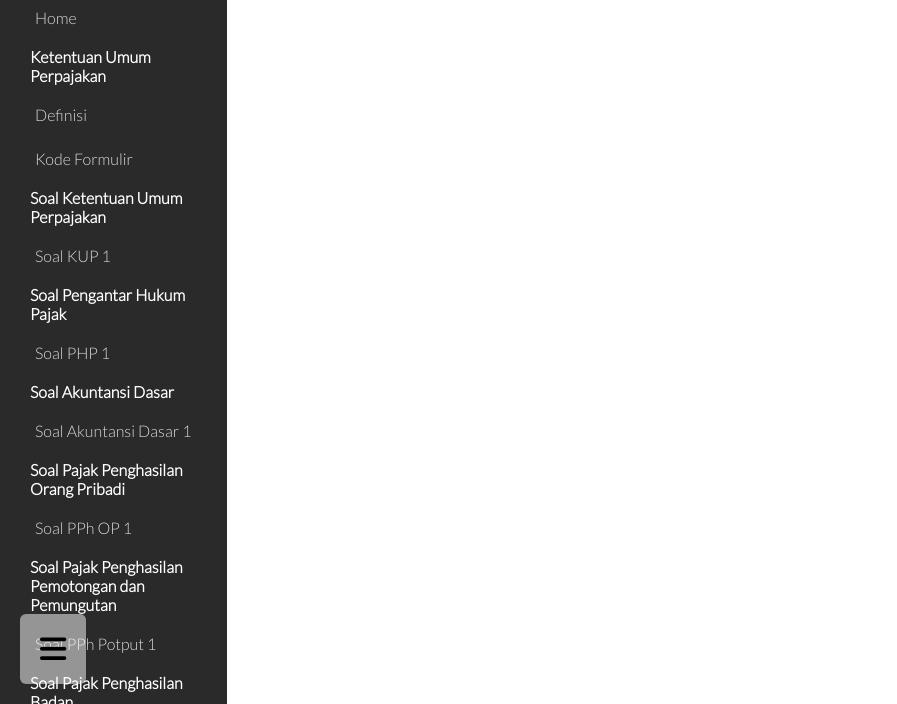
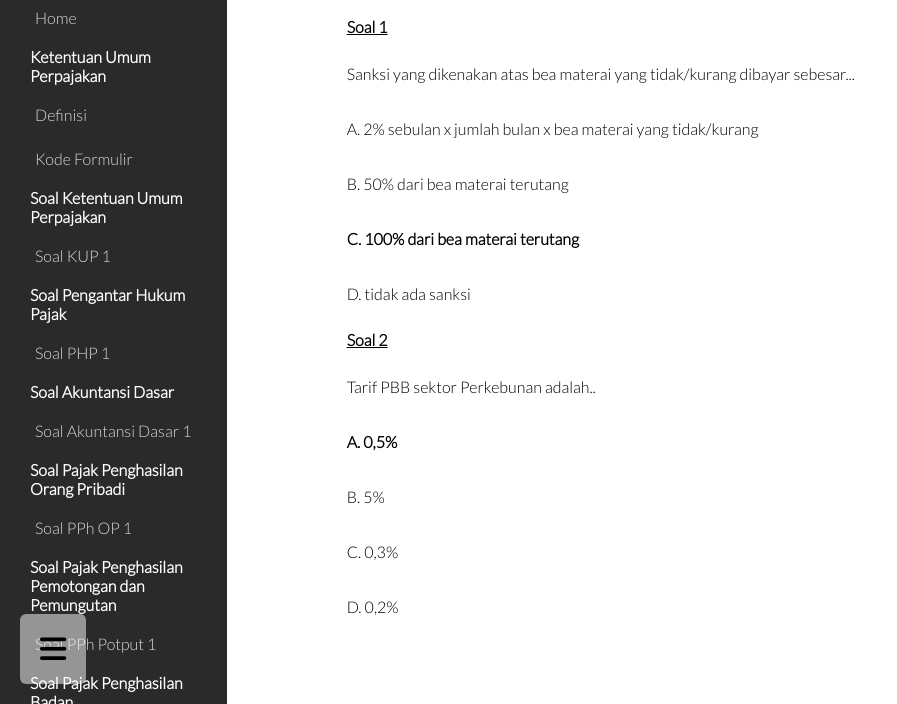
Before and after one commit to ciptakelvin/pajak.sarangkoding.id, a plain HTML site: page soal-pbbdanbm-1.html in a window 1280 px wide. Shown: the part 96-800 px from the top of the page, without its empty margins (0-897 px from the left). Drawn offline with nearby package versions, Linux system fonts and the light colour scheme.

Commit message:
update soal

```diff
--- a/pajak.css
+++ b/pajak.css
@@ -17,7 +17,7 @@ p{
 .flex-page>.sidebar{
     flex: 2;
     background-color: #2a2a2a;
-    padding: 60px 20px 200px 20px;
+    padding: 60px 20px 150px 20px;
     min-height: 100vh;
 }
 .sideCategory{
--- a/soal-pbbdanbm-1.html
+++ b/soal-pbbdanbm-1.html
@@ -18,6 +18,21 @@
         <div class="content">
             <h1 id="contentTitle">Soal Latihan</h1>
             <div id="contentHTML">
+                <u><b>Soal 1</b></u>
+                <p>Sanksi yang dikenakan atas bea materai yang tidak/kurang dibayar sebesar...</p>
+                <p>A. 2% sebulan x jumlah bulan x bea materai yang tidak/kurang</p>
+                <p>B. 50% dari bea materai terutang</p>
+                <p><b>C. 100% dari bea materai terutang</b></p>
+                <p>D. tidak ada sanksi</p>
+                <br/>
+
+                <u><b>Soal 2</b></u>
+                <p>Tarif PBB sektor Perkebunan adalah..</p>
+                <p><b>A. 0,5%</b></p>
+                <p>B. 5%</p>
+                <p>C. 0,3%</p>
+                <p>D. 0,2%</p>
+
             </div>
         </div>
     </div>
```
Also changed, not shown: soal-php-1.html (+6 -0 lines), soal-ppnppnbm-1.html (+1 -0 lines).
